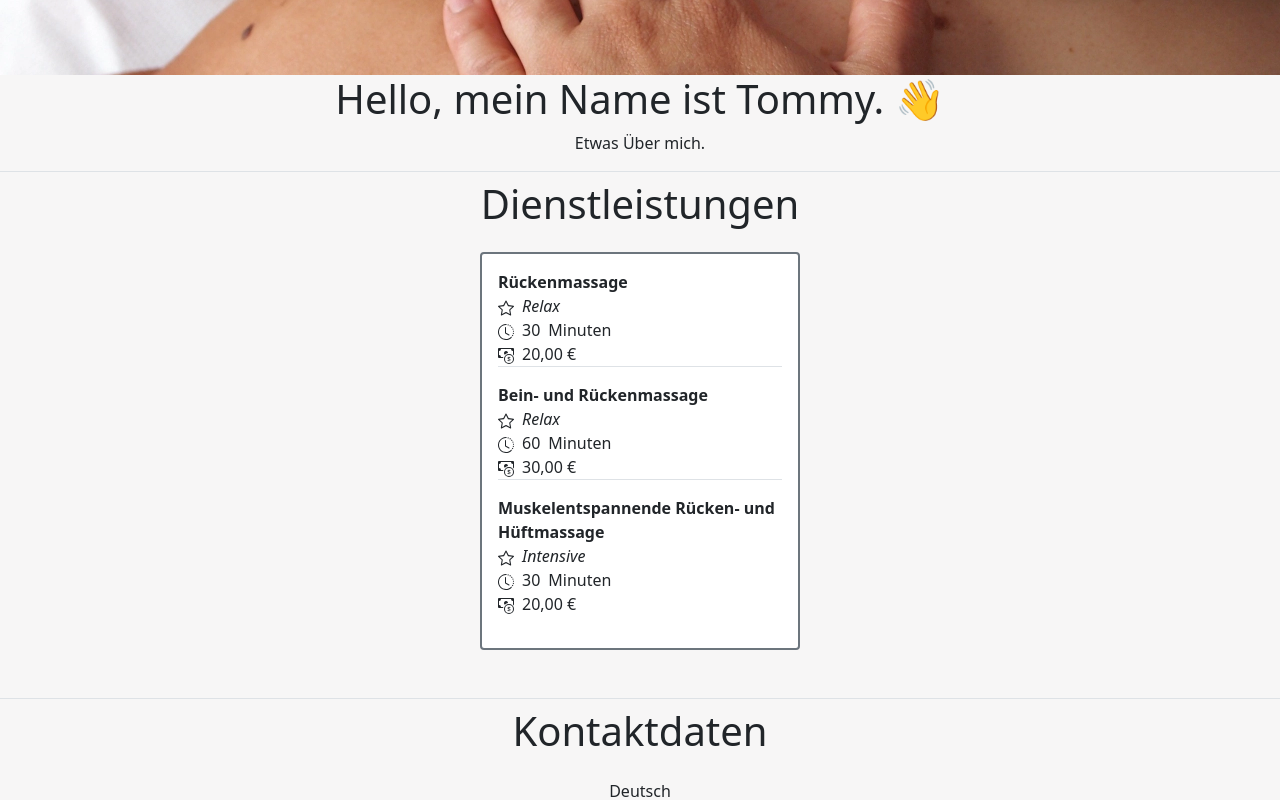
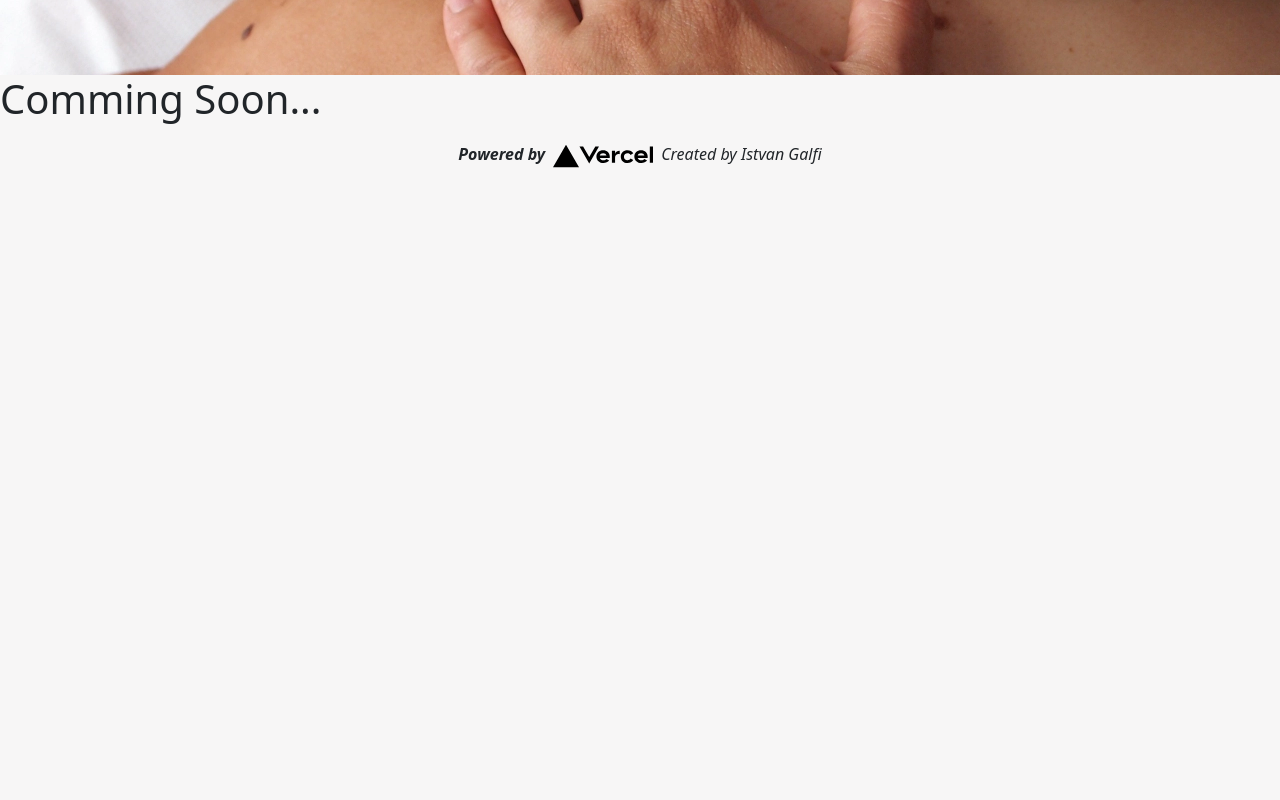
Before and after one commit to Light2027/relaxmassageritzing, a Next.js app: page / in a window 1280 px wide. Shown: the part 620-1420 px from the top of the page. After the commit the page ends 849 px from the top, so only its background shows below. Built offline with nearby package versions, Linux system fonts and the light colour scheme.

Commit message:
Hid main content for now.

```diff
--- a/pages/index.js
+++ b/pages/index.js
@@ -34,10 +34,12 @@ export default function IndexPage() {
 
       <NavbarComponent/>
       <LandingComponent />
-      <AboutComponent />
-      <ServicesComponent />
-      <GalleryComponent/>
-      <ContactComponent />
+
+      <h1>Comming Soon...</h1>
+      <p hidden={true}>
+        Insert components back in here.
+      </p>
+
       <FooterComponent/>
 
       <style global jsx>{`
@@ -49,3 +51,12 @@ export default function IndexPage() {
     </div>
   );
 }
+
+
+// To add back in:
+/*
+<AboutComponent />
+<ServicesComponent />
+<GalleryComponent/>
+<ContactComponent />
+*/
```
